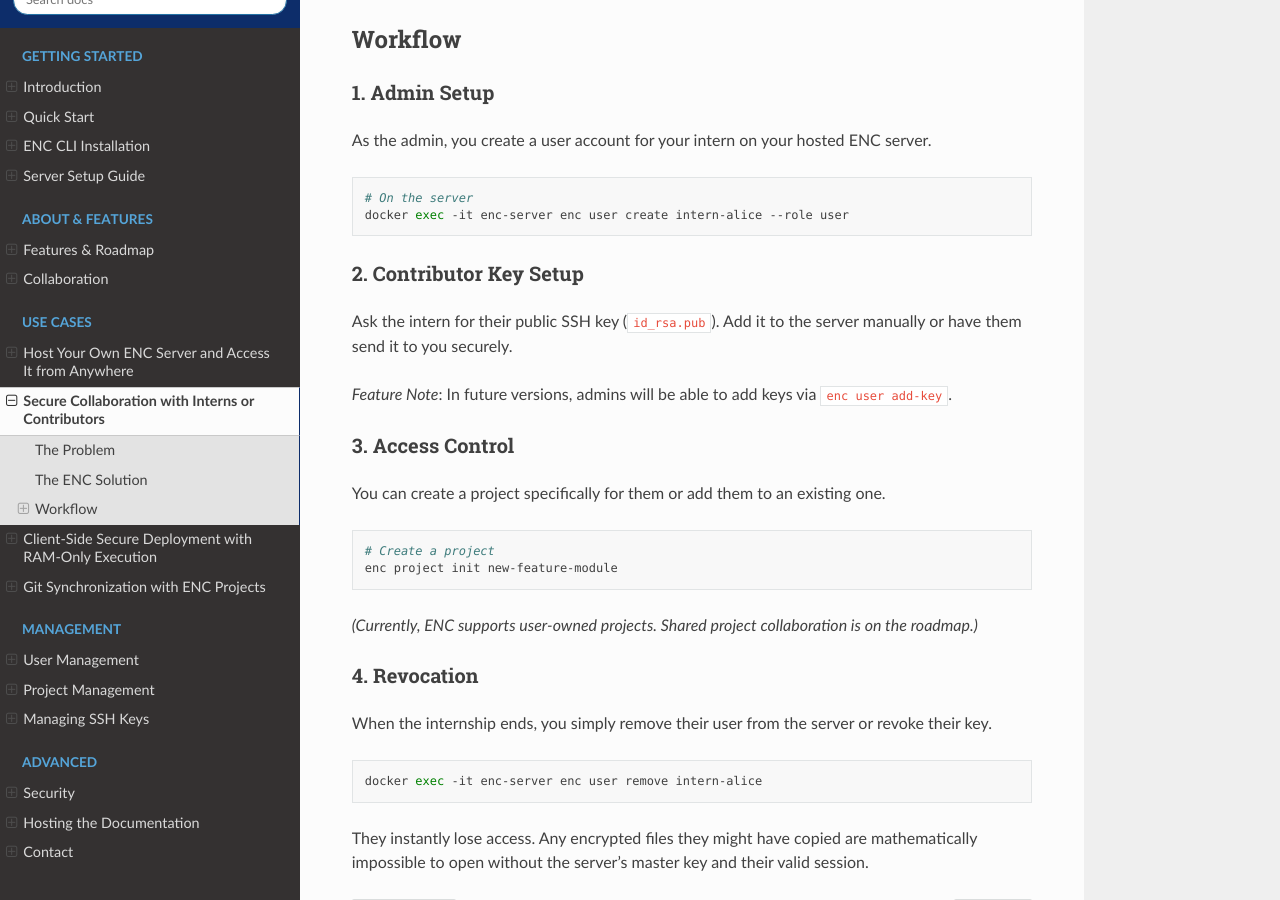
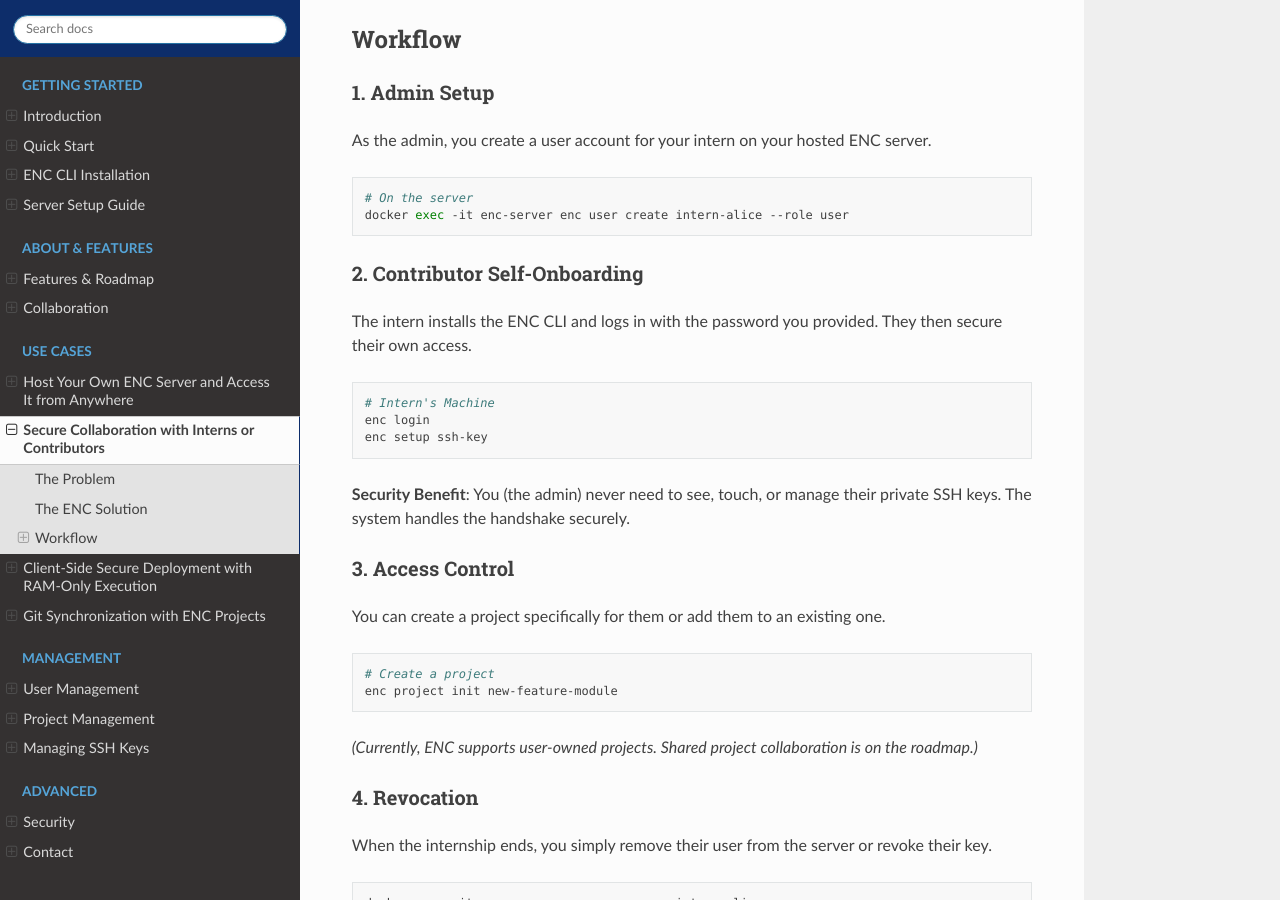
Before and after one commit to Pranjalab/enc, a Sphinx documentation site: the page built from docs/use_cases/secure_collaboration.md, in a window 1280 px wide and 900 px high, scrolled down 537 px. Built offline with Sphinx 7.4.7 and the Read the Docs theme 3.1.0, drawn with Linux system fonts in a browser that asks for light colours.

Commit message:
docs: update comprehensive documentation for ssh setup
- Add 'Zero-Hassle SSH Setup' to README and features
- Update 'Host Your Own Server' and 'Secure Collaboration' use cases
- Update User Management guide (legacy key assignment)
- Remove outdated Hosting documentation

````diff
--- a/docs/index.rst
+++ b/docs/index.rst
@@ -74,7 +74,6 @@ User Guide
    :caption: Advanced
 
    security
-   hosting
    contact
 
 Indices and tables
--- a/docs/use_cases/secure_collaboration.md
+++ b/docs/use_cases/secure_collaboration.md
@@ -21,10 +21,16 @@ As the admin, you create a user account for your intern on your hosted ENC serve
 docker exec -it enc-server enc user create intern-alice --role user
 ```
 
-### 2. Contributor Key Setup
-Ask the intern for their public SSH key (`id_rsa.pub`). Add it to the server manually or have them send it to you securely.
+### 2. Contributor Self-Onboarding
+The intern installs the ENC CLI and logs in with the password you provided. They then secure their own access.
 
-*Feature Note*: In future versions, admins will be able to add keys via `enc user add-key`.
+```bash
+# Intern's Machine
+enc login
+enc setup ssh-key
+```
+
+**Security Benefit**: You (the admin) never need to see, touch, or manage their private SSH keys. The system handles the handshake securely.
 
 ### 3. Access Control
 You can create a project specifically for them or add them to an existing one.
````
Also changed, not shown: docs/features.rst (+9 -0 lines), docs/hosting.rst (deleted, +0 -50 lines), docs/use_cases/host_your_own_server.md (+7 -2 lines), docs/user_management.rst (+6 -2 lines), readme.md (+10 -15 lines).
